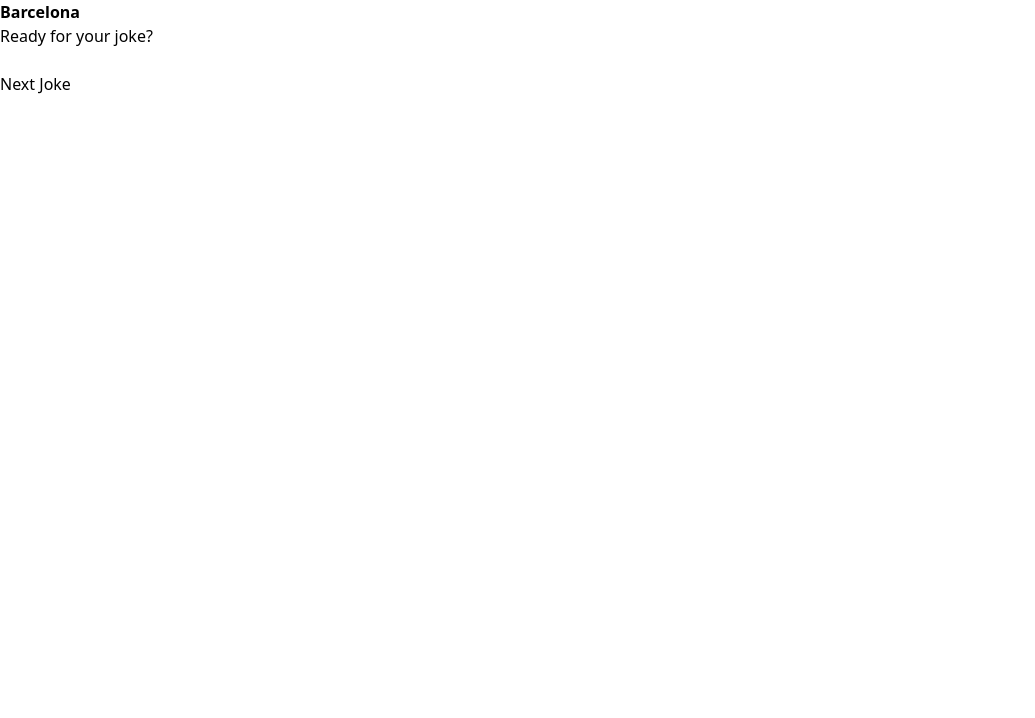
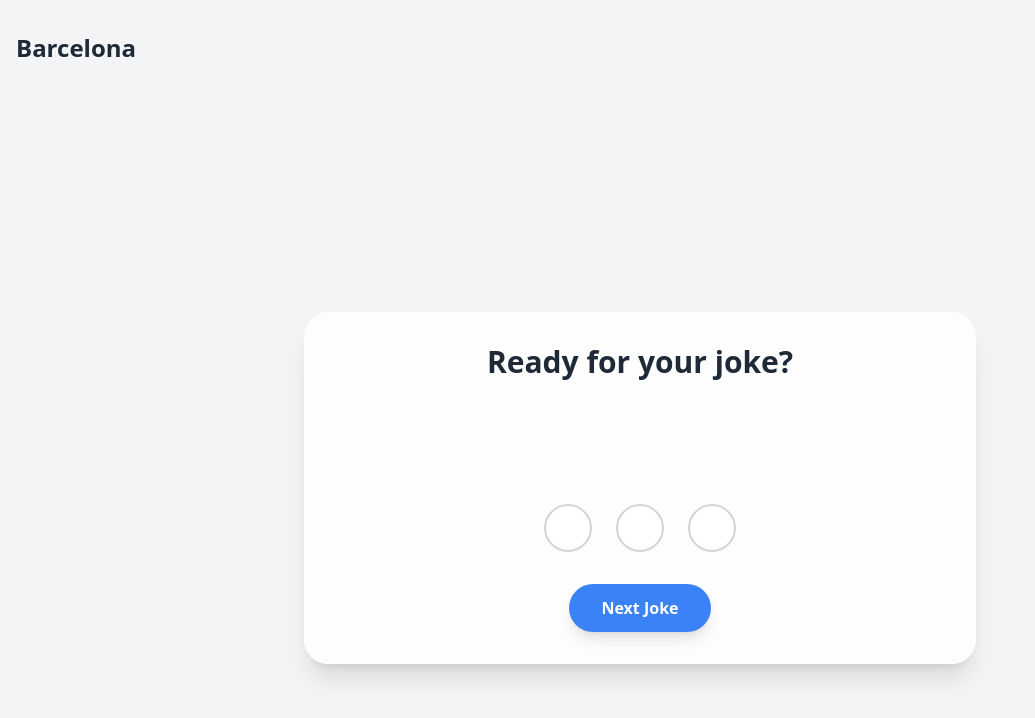
Before and after one commit to druedaro/sprint4-API, a website: page index.html in a window 1280 px wide. Shown: the whole page, without its empty margins (0-1035 px from the left). Drawn offline with Linux system fonts and the light colour scheme; files that its build step writes are made by us from their sources.

Commit message:
Add layout styling with Tailwind WIP

```diff
--- a/index.html
+++ b/index.html
@@ -9,32 +9,32 @@
     <title>Sprint 4 - API</title>
 </head>
 <body>
-    <div class="custom-background shape-1">
-        <div class="container">
-            <div class="weather-section">
+    <div class="custom-background shape-1 min-h-screen bg-gray-100 relative overflow-hidden">
+        <div class="container mx-auto px-4 relative z-10">
+            <div class="weather-section pt-8 pb-4">
                 <div class="location">
-                    <strong>Barcelona</strong>
+                    <strong class="text-2xl font-bold text-gray-800">Barcelona</strong>
                 </div>
-                <div class="weather-info">
-                    <div id="weatherDescription"></div>
-                    <div id="weatherIcon"></div>
-                    <div id="weatherTemp"></div>
-                    <div id="weatherHumidity"></div>
+                <div class="weather-info flex items-center space-x-3 text-gray-700 mt-2">
+                    <div id="weatherDescription" class="text-sm font-medium"></div>
+                    <div id="weatherIcon" class="w-6 h-6"></div>
+                    <div id="weatherTemp" class="text-sm font-medium"></div>
+                    <div id="weatherHumidity" class="text-sm font-medium"></div>
                 </div>
             </div>
 
-            <div class="joke-section">
-                <div class="joke-container">
-                    <div class="card">
+            <div class="joke-section flex justify-center items-center h-[47rem]">
+                <div class="joke-container w-full max-w-2xl">
+                    <div class="card bg-white bg-opacity-80 backdrop-blur-sm rounded-3xl shadow-xl p-8 text-center relative">
                         <div class="card-body">
-                            <h4 class="card-title">Ready for your joke?</h4>
-                            <p class="card-text" id="jokesDiv"></p>
-                            <div id="ratingButtons">
-                                <button class="btn btn-bad" type="button" data-score="1"></button>
-                                <button class="btn btn-good" type="button" data-score="2"></button>
-                                <button class="btn btn-very-good" type="button" data-score="3"></button>
+                            <h4 class="card-title text-3xl font-bold text-gray-800 mb-8">Ready for your joke?</h4>
+                            <p class="card-text text-gray-700 text-lg leading-relaxed mb-8 min-h-[60px]" id="jokesDiv"></p>
+                            <div id="ratingButtons" class="flex justify-center space-x-6 mb-8">
+                                <button class="btn btn-bad w-12 h-12 rounded-full border-2 border-gray-300 hover:border-gray-400 transition-all duration-300 bg-white" type="button" data-score="1"></button>
+                                <button class="btn btn-good w-12 h-12 rounded-full border-2 border-gray-300 hover:border-gray-400 transition-all duration-300 bg-white" type="button" data-score="2"></button>
+                                <button class="btn btn-very-good w-12 h-12 rounded-full border-2 border-gray-300 hover:border-gray-400 transition-all duration-300 bg-white" type="button" data-score="3"></button>
                             </div>
-                            <button class="btn btn-primary" id="submitButton">Next Joke</button>
+                            <button class="btn btn-primary bg-blue-500 hover:bg-blue-600 text-white font-semibold py-3 px-8 rounded-full transition-colors duration-200 shadow-lg" id="submitButton">Next Joke</button>
                         </div>
                     </div>
                 </div>
@@ -42,6 +42,6 @@
         </div>
     </div>
 
-    <script src="main.js"></script>
+    <script src="./src/scripts/main.js"></script>
 </body>
 </html>
```
Also changed, not shown: src/styles/twStyles.css.
